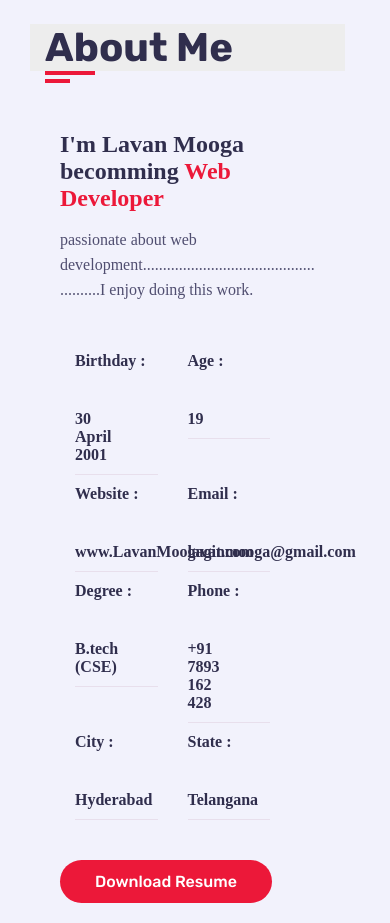
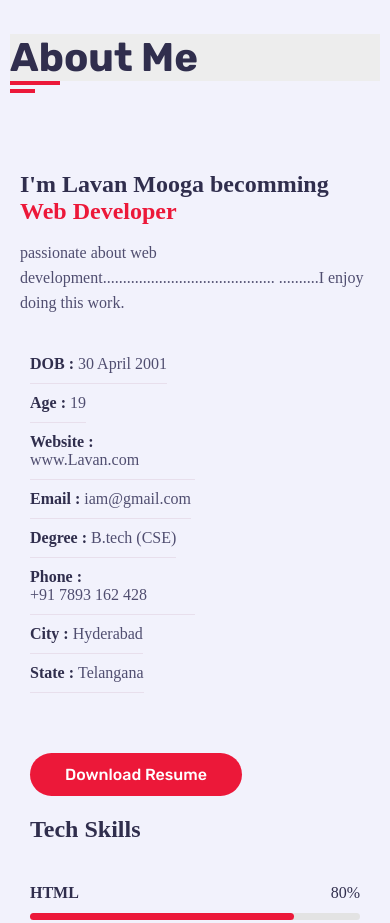
Before and after one commit to LavanMoogagit/Web-Portfolio, a plain HTML site: page index.html in a window 390 px wide. Shown: the part 880-1803 px from the top of the page. Drawn offline with Linux system fonts and the light colour scheme.

Commit message:
Adding Resposiveness and javascript btn event listener

```diff
--- a/css/styles.css
+++ b/css/styles.css
@@ -331,14 +331,14 @@ select {
 	padding: 10px 0;
 	font-size: 16px;
 	color: #302e4d;
-	margin: 0;
+	/* margin: 0; */
 	border-bottom: 1px solid #e8dfec;
 }
 .about .about-content .personal-info .info-item p span {
-	-ms-flex: 0 0 40%;
-	flex: 0 0 40%;
-	max-width: 40%;
-	margin-top: 40px;
+	font-weight: 400;
+	color: #504e70;
+	margin-left: 4px;
+	display: inline-block;
 }
 .about .about-content .personal-info .buttons {
 	margin-top: 30px;
@@ -569,18 +569,22 @@ select {
 	.main-content {
 		padding-left: 0;
 	}
+	.about .about-content .personal-info .info-item p {
+		display: inline-block;
+	}
 	.about .about-content .personal-info .info-item p span {
-		display: block;
+		-ms-flex: 0 0 100%;
+		flex: 0 0 100%;
+		max-width: 100%;
 		margin-left: 0;
 	}
 	.img {
-		left: -10px;
+		left: -25px;
 	}
 }
-@media (max-width: 1170px) {
+@media (max-width: 490px) {
 	.img {
-		height: 50%;
-		width: 50%;
+		display: none;
 	}
 }
 @media (max-width: 750px) {
@@ -588,6 +592,32 @@ select {
 	.about .about-content .experience,
 	.about .about-content .skills,
 	.about .about-content .personal-info {
+		padding: 0px;
+		margin: 0px 0px 0px 0px;
+		-ms-flex: 0 0 100%;
+		flex: 0 0 100%;
+		max-width: 100%;
+	}
+	.padd-15 {
+		padding-left: 0px;
+		padding-right: 0px;
+	}
+	.section {
+		padding: 0 0px;
+	}
+	.row {
+		border-spacing: 0px;
+	}
+}
+@media (max-width: 450px) {
+	.row {
+		display: table;
+		width: 100%; /*Optional*/
+		table-layout: fixed; /*Optional*/
+		border-spacing: 10px;
+		padding: 0%;
+	}
+	.about .about-content .timeline-box {
 		-ms-flex: 0 0 100%;
 		flex: 0 0 100%;
 		max-width: 100%;
--- a/index.html
+++ b/index.html
@@ -6,6 +6,7 @@
   <title>My Personal Portfolio</title>
   <link rel="stylesheet" href="css/styles.css" type="text/css">
   <link rel="stylesheet" href="css/skins/pink.css" type="text/css">
+  <link rel="Javascript" href="js/script.js" type="text/js">
 </head>
 <body>
     <!--main container-->
@@ -33,12 +34,12 @@
                 <div class="copyright-text">
                   &copy; Lavan Mooga Web dev Portfolio
                 </div>
-
            </div>
-
+      <!-- aside end  -->
 
       <!--  main content   -->
       <div class="main-content">
+        <!-- home section  -->
             <section class="home section" id="Home">
               <div class="container">
                 <div class="intro">
@@ -50,14 +51,12 @@
                     <a href="https://www.facebook.com/profile.php?id=100006201828309"><i class="fa fa-facebook"></i></a>
                     <a href="https://www.instagram.com/lavan_0104030/"><i class="fa fa-instagram"></i></a>
                     <a href="https://www.linkedin.com/in/mooga-lavan-bb5a87149/"><i class="fa fa-linkedin"></i></a>
-
                   </div>
                 </div>
-
               </div>
-
             </section>
         <!-- Home section End -->
+
         <!-- about section -->
        <section id="About-Me" class="about section">
          <div class="container">
@@ -79,16 +78,16 @@
                 <div class="personal-info padd-15">
                   <div class="row">
                     <div class="info-item padd-15">
-                        <p>Birthday : <span>30 April 2001</span></p>
+                        <p>DOB : <span>30 April 2001</span></p>
                     </div>
                     <div class="info-item padd-15">
                         <p>Age : <span>19</span></p>
                     </div>
                     <div class="info-item padd-15">
-                        <p>Website : <span>www.LavanMoogagit.com</span></p>
+                        <p>Website : <span>www.Lavan.com</span></p>
                     </div>
                     <div class="info-item padd-15">
-                        <p>Email : <span>lavanmooga@gmail.com</span></p>
+                        <p>Email : <span>iam@gmail.com</span></p>
                     </div>
                     <div class="info-item padd-15">
                         <p>Degree : <span>B.tech (CSE)</span></p>
@@ -200,10 +199,10 @@
                 </div>
               </div>
             </div>
-
            </div>
          </div>
-
+        </section>
+    <!-- about section end -->
 
          <!-- Projects section -->
         <section id="Projects" class="about section">
@@ -263,9 +262,8 @@
 
 
 
-        </section>
 
-        <!-- about section end -->
+
 
         <section id="Contact" class="contact section">
           <div class="container">
@@ -322,7 +320,14 @@
                   </div>
                   <div class="row">
                     <div class="col-12 padd-15">
-                     <button type="submit" class="btn" >Submit</button>
+                     <button id="MyBtn" type="submit" class="btn" >Submit</button>
+                     <script>
+                      document.getElementById("MyBtn").addEventListener("click", myFunction);
+
+                      function myFunction() {
+                        alert ("Thank You -:)!");
+                      }
+                      </script>
                     </div>
                   </div>
 
@@ -334,9 +339,8 @@
       </div>
       <!--  main content end  -->
 
-      <!--  aside end  -->
     </div>
-    <!--main contsiner end -->
+    <!--main container end -->
 
 </body>
 </html>
```
Also changed, not shown: js/script.js (+9 -0 lines). Lines whose indentation alone changed are shown as unchanged.
